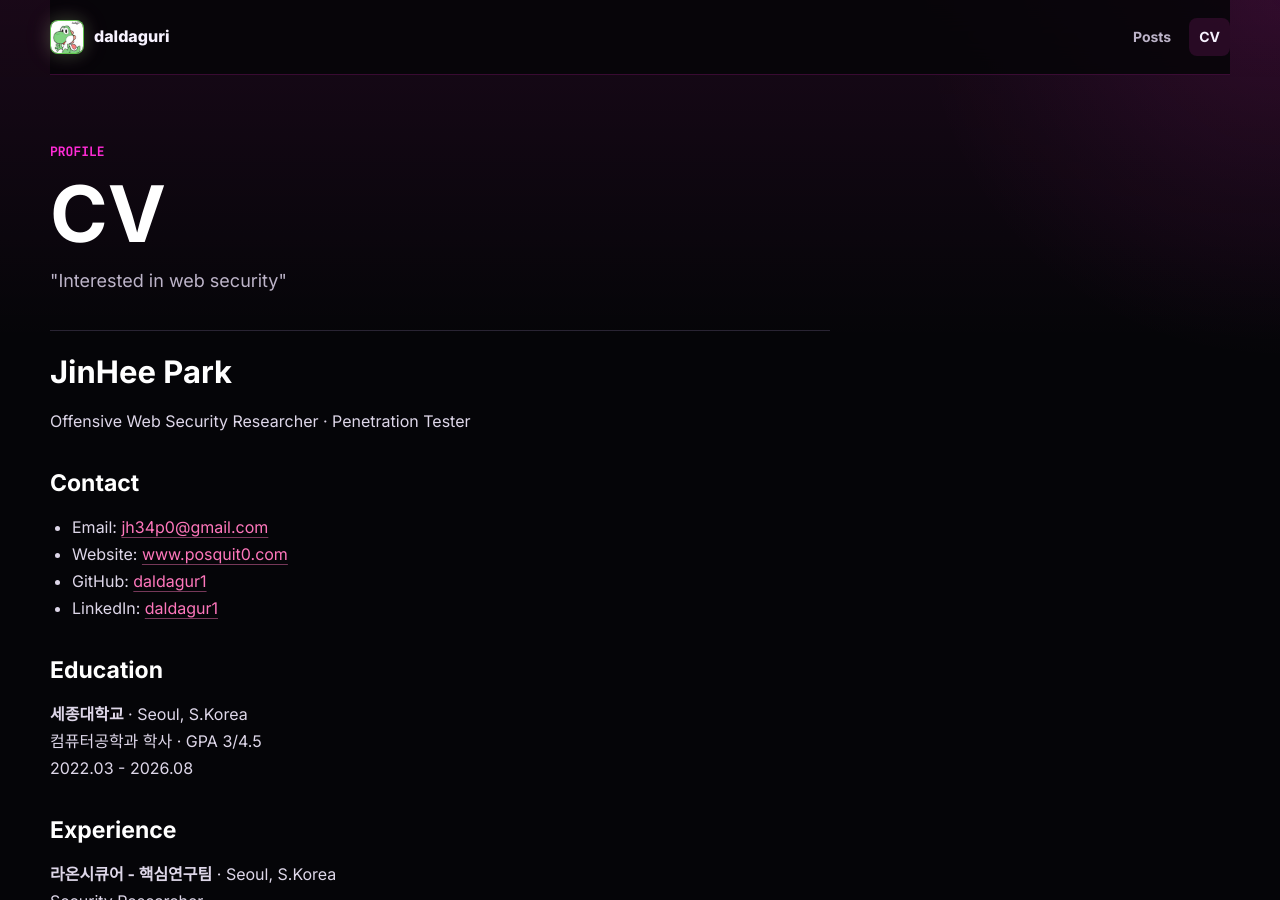
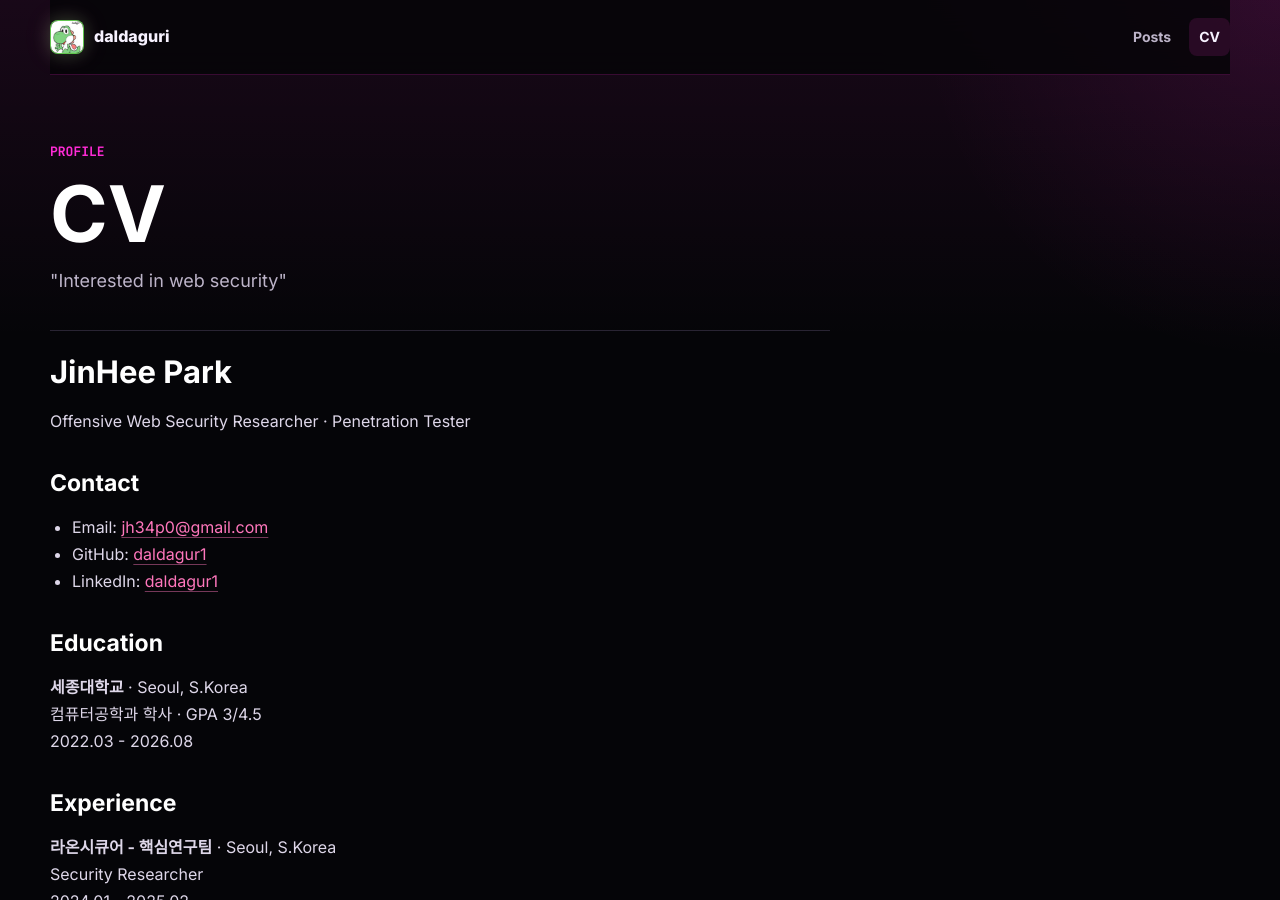
Before and after one commit to daldagur1/daldagur1.github.io, a Jekyll site: the page built from cv/index.md, in a window 1280 px wide and 900 px high. Built offline with Jekyll 4.4.1, drawn with Linux system fonts in a browser that asks for light colours.

Commit message:
Update index.md

```diff
--- a/cv/index.md
+++ b/cv/index.md
@@ -13,7 +13,6 @@ Offensive Web Security Researcher · Penetration Tester
 ### Contact
 
 - Email: [jh34p0@gmail.com](mailto:jh34p0@gmail.com)
-- Website: [www.posquit0.com](https://www.posquit0.com)
 - GitHub: [daldagur1](https://github.com/daldagur1)
 - LinkedIn: [daldagur1](https://www.linkedin.com/in/daldagur1)
 
```
